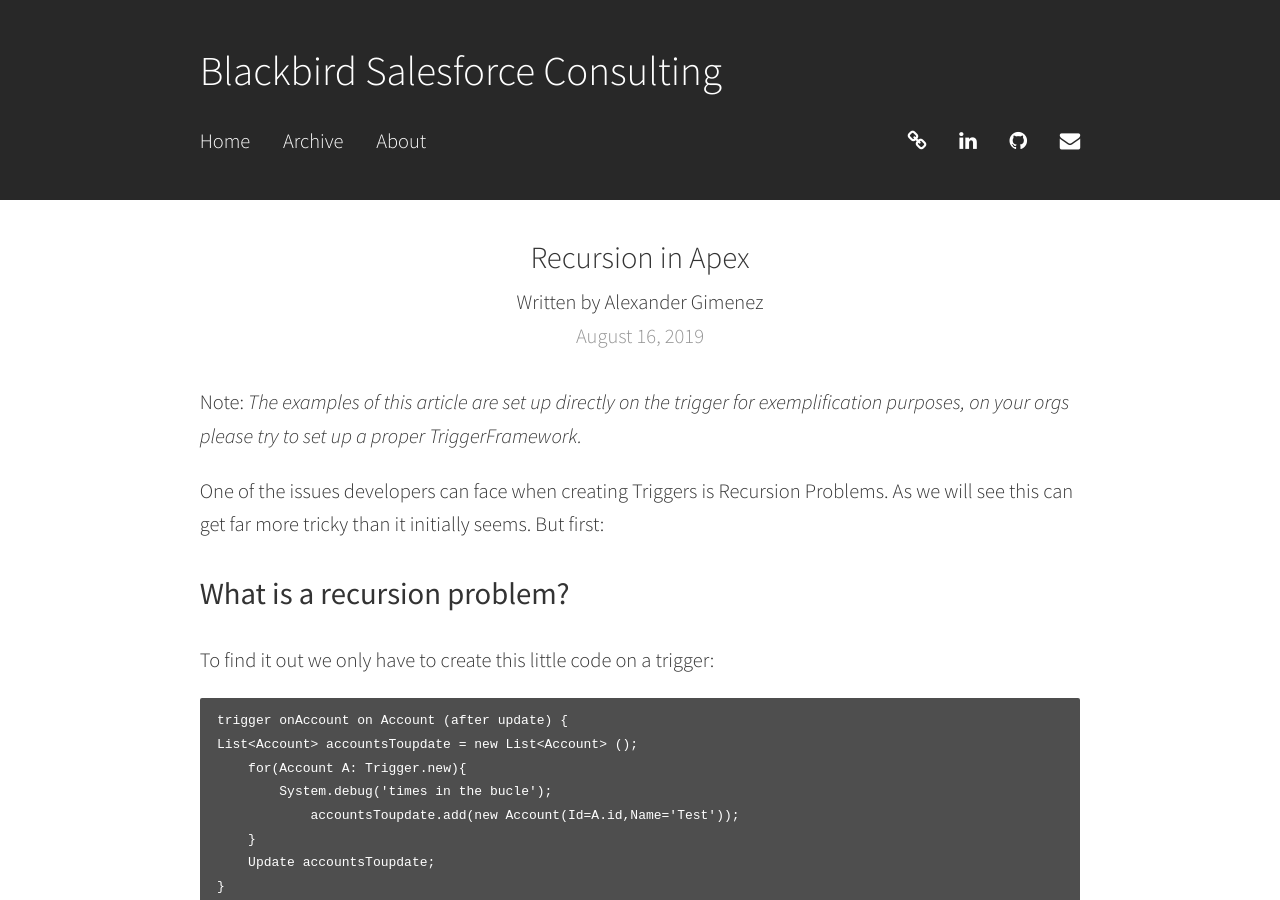
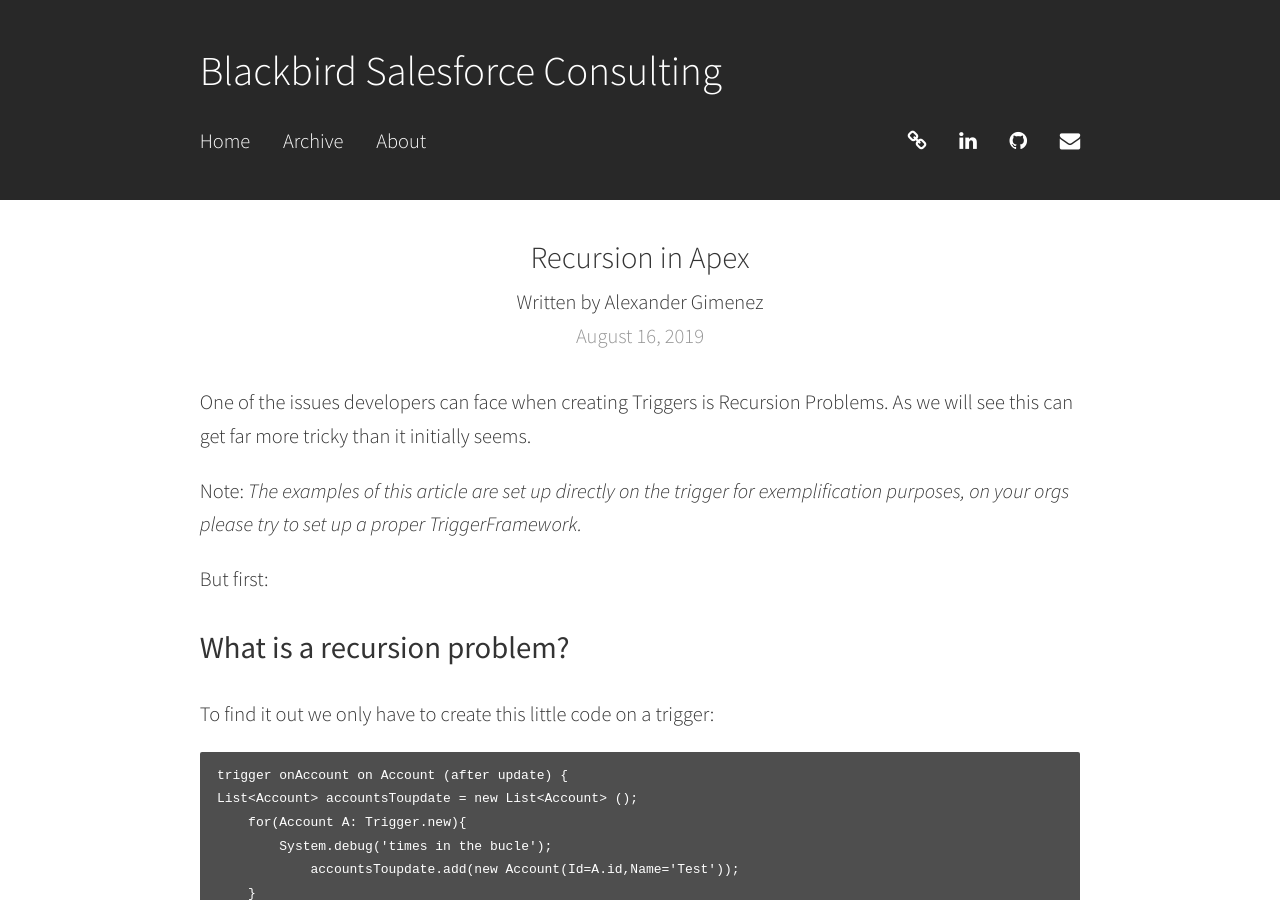
Before and after one commit to blackbirdcrew/BLOG, a Jekyll site: the page built from _posts/2019-08-16-recursion-in-apex.md, in a window 1280 px wide and 900 px high. Built offline with Jekyll 4.4.1, drawn with Linux system fonts in a browser that asks for light colours; comment, search, counter and statistics services are not loaded.

```diff
--- a/_posts/2019-08-16-recursion-in-apex.md
+++ b/_posts/2019-08-16-recursion-in-apex.md
@@ -7,9 +7,11 @@ categories: Apex Salesforce
 comments: true
 ---
 
+One of the issues developers can face when creating Triggers is Recursion Problems. As we will see this can get far more tricky than it initially seems.
+
 Note: *The examples of this article are set up directly on the trigger for exemplification purposes, on your orgs please try to set up a proper  TriggerFramework.*
 
-One of the issues developers can face when creating Triggers is Recursion Problems. As we will see this can get far more tricky than it initially seems. But first:
+But first:
 ## **What is a recursion problem?**
 
 
@@ -167,7 +169,7 @@ But we still are in trouble if we stop using the static variables since the resu
 - The trigger does its insert/update again.
 
 ***
-## Conclusion
+## **Conclusion**
 
 The solutions to this scenarios are far more complex since we cannot rely on static variables and will be covered in a future article but I hope this general guidelines have helped you so far to know different approaches to solve the recursion problems.
 
```
